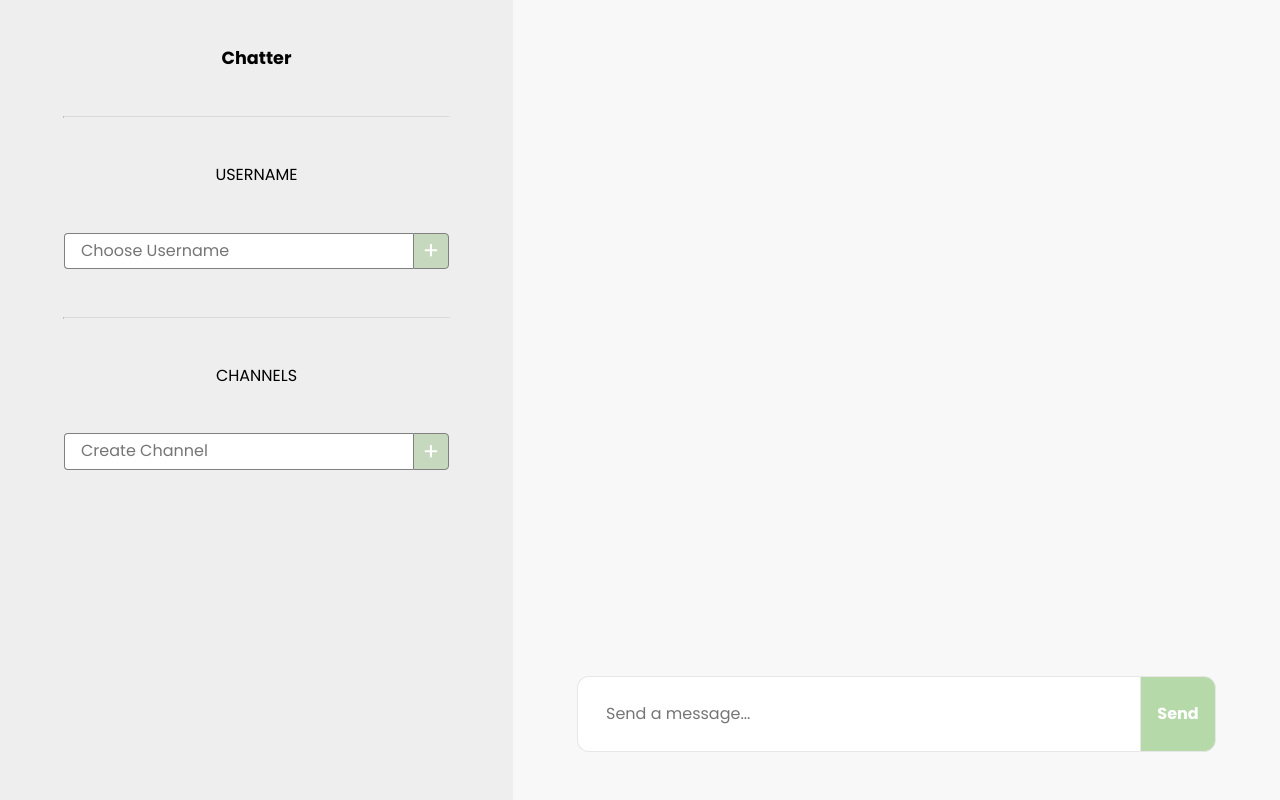
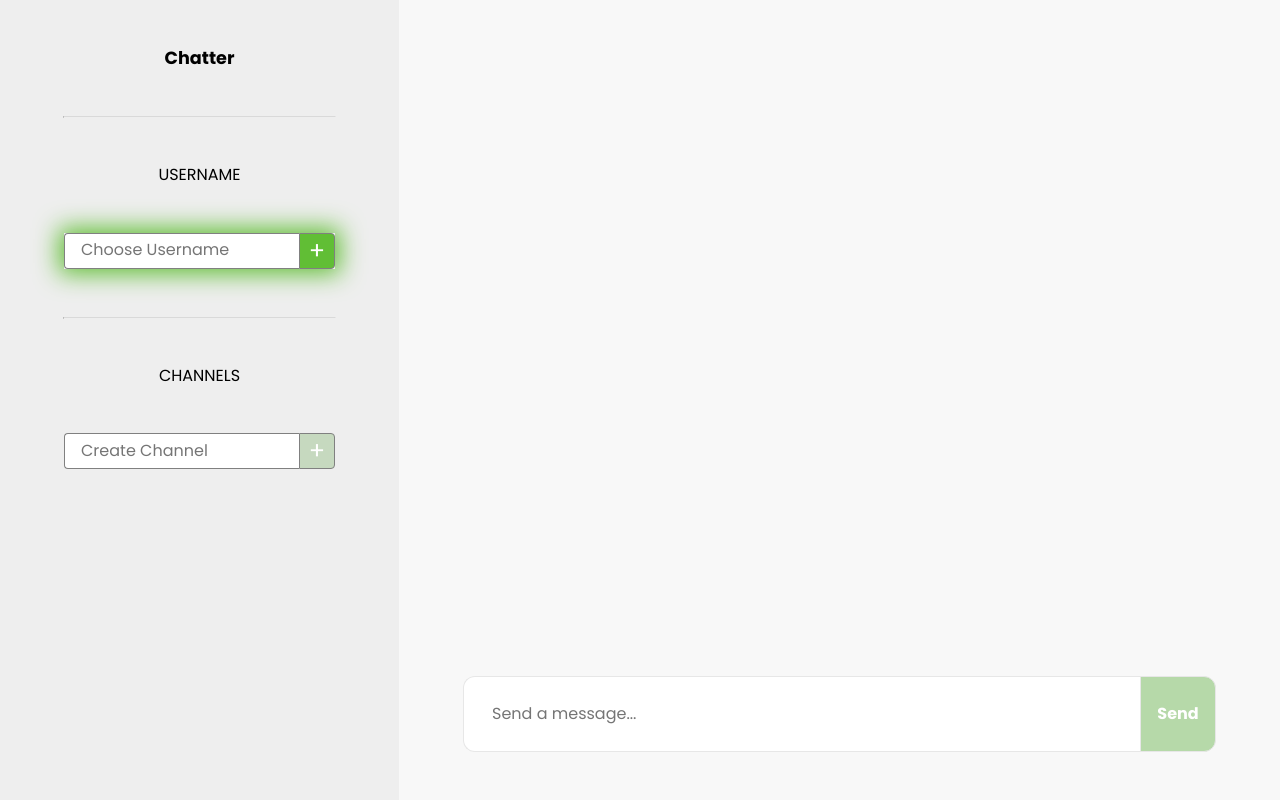
Before and after one commit to itsjeevan/chatter, a Flask app: page / in a window 1280 px wide. Run offline with Flask 2, Linux system fonts and the light colour scheme; some libraries are stand-ins or nearby versions.

Commit message:
Fixed styling in Firefox

```diff
--- a/static/main.css
+++ b/static/main.css
@@ -2,13 +2,18 @@
 
 body {
     font-family: 'Poppins', sans-serif;
+    display: border-box;
 }
 
 hr {
     border-top: 1px solid #d9d9d9;
     margin: 0;
     width: 100%;
+
+    /* Firefox  */
+    color: #d9d9d9;
 }
+
 
 /* Containers */
 
@@ -29,7 +34,8 @@ hr {
 .right-panel {
     background-color: #F8F8F8;
     display: flex;
-    flex-grow: 1;
+    flex: 1 0 auto;
+    /* flex-grow: 1; */
     flex-direction: column;
     padding: 0 4rem; /* Adjust */
 }
@@ -54,8 +60,6 @@ h2 {
 }
 
 .username-title {
-    /* background-color: white; */
-    /* border: 1px solid #61BE35; */
     border-radius: 0.25rem;
     font-size: 1rem;
     /* Adjust */
@@ -72,6 +76,10 @@ h2 {
     margin-bottom: 3rem;
 }
 
+.username-form {
+    box-shadow: 0px 0px 25px 5px #61be35;
+}
+
 .username-form__input, .channel-form__input {
     border: 1px solid #808080;
     border-bottom-left-radius: 0.25rem;
@@ -79,6 +87,10 @@ h2 {
     border-right: none;
     flex-grow: 1;
     padding: 0.5rem 1rem;
+
+    /* Firefox */
+    height: 18px;
+    width: 202px;
 }
 
 .username-form__input:focus, .channel-form__input:focus {
@@ -95,7 +107,7 @@ h2 {
     width: 36px;
 }
 
-.username-form__button:disabled, .channel-form__button:disabled {
+.channel-form__button:disabled {
     background-color: #c6d9bf;
 }
 
@@ -109,7 +121,6 @@ h2 {
 
 .channels-list__item {
     background-color: white;
-    /* border: 1px solid #61be35; */
     border-radius: 0.25rem;
     font-weight: bold;
     font-size: 1rem;
@@ -121,7 +132,6 @@ h2 {
     background-color: #61be35;
     color: white;
 }
-
 
 /* Right Panel */
 
@@ -169,7 +179,7 @@ h2 {
     margin-top: 0;
     overflow-wrap: anywhere;
     padding: 0.75rem 1rem;
-    width: fit-content;
+    width: max-content;
 }
 
 
@@ -195,6 +205,9 @@ h2 {
     border-right: none;
     flex-grow: 1;
     padding: 1.75rem 1.75rem;
+
+    /* Firefox */
+    height: 18px;
 }
 
 .message-form__input:focus {
```
